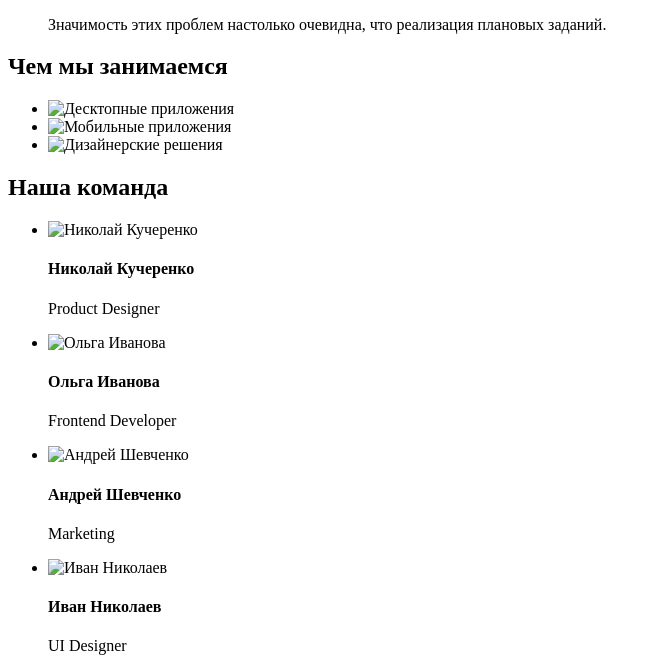
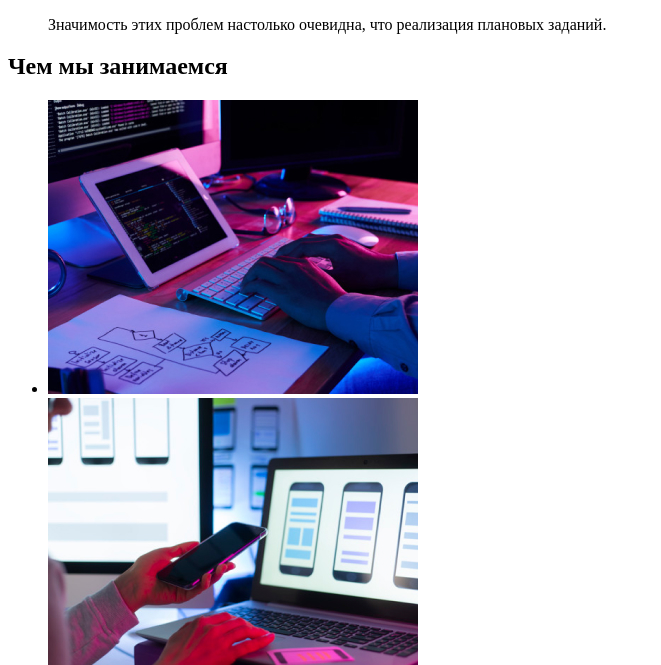
Before and after one commit to Roman-Pecheniuk/goit-markup-hw-01, a plain HTML site: page index.html in a window 1280 px wide. Shown: the part 545-1210 px from the top of the page, without its empty margins (0-661 px from the left). Drawn offline with Linux system fonts and the light colour scheme.

Commit message:
finish-4

```diff
--- a/index.html
+++ b/index.html
@@ -14,11 +14,12 @@
                 <li><a href="#">Портфолио</a></li>
                 <li><a href="#">Контакты</a></li>
             </ul>
+        </nav>
             <ul>
                 <li><a href="mailto:info@devstudio.com">info@devstudio.com</a></li>
                 <li><a href="tel:+380961111111">+38 096 111 11 11</a></li>
                    </ul>
-    </nav>
+
     </header>
     <main>
         <section>
@@ -46,44 +47,44 @@
                 </li>
                 </ul>
                 </div>
+            </section>
+            <section>
                 <h2>Чем мы занимаемся</h2>
                 <div>
                     <ul>
                         <li>
-                            <img src="#" alt="Десктопные приложения">
+                            <img src="./images/desktop_applications.jpg" alt="Десктопные приложения">
                         </li>
                         <li>
-                            <img src="#" alt="Мобильные приложения">
+                            <img src="./images/mobile_applications.jpg" alt="Мобильные приложения">
                         </li>
                         <li>
-                            <img src="#" alt="Дизайнерские решения">
+                            <img src="./images/Design_solutions.jpg" alt="Дизайнерские решения">
                         </li>
                     </ul>
                 </div>
-
-
             </section>
             <section>
             <h2>Наша команда</h2>
                 <ul>
                     <li>
-                        <img src="#" alt="Николай Кучеренко">
-                        <h4>Николай Кучеренко</h4>
+                        <img src="./images/Igor_D.jpg" alt="Игорь Демьяненко">
+                        <h3>Игорь Демьяненко</h3>
                         <p>Product Designer</p>
                     </li>
                     <li>
-                        <img src="#" alt="Ольга Иванова">
-                        <h4>Ольга Иванова</h4>
+                        <img src="./images/Olga_R.jpg" alt="Ольга Репина">
+                        <h3>Ольга Репина</h3>
                         <p>Frontend Developer</p>
                     </li>
                     <li>
-                        <img src="" alt="Андрей Шевченко">
-                            <h4>Андрей Шевченко</h4>
+                        <img src="./images/Kolya_T.jpg" alt="Николай Тарасов">
+                            <h3>Николай Тарасов</h3>
                             <p>Marketing</p>
                     </li>
                     <li>
-                        <img src="" alt="Иван Николаев">
-                        <h4>Иван Николаев</h4>
+                        <img src="./images/Miha_E.jpg" alt="Михаил Ермаков">
+                        <h3>Михаил Ермаков</h3>
                         <p>UI Designer</p>
                     </li>
                     </ul>
@@ -96,7 +97,7 @@
             <a href="#"><img src="./images/logo.png" alt="logo"></a>
             <address>
                 <ul>
-                    <li><a>г. Киев, пр-т Леси Украинки, 26</a></li>
+                    <li><span>г. Киев, пр-т Леси Украинки, 26</span></li>
                     <li><a href="mailto:info@devstudio.com">info@devstudio.com</a></li>
                     <li><a href="tel:+380961111111">+38 096 111 11 11</a></li>
                 </ul>
```
Also changed, not shown: images/Design_solutions.jpg (added), images/Igor_D.jpg (added), images/Kolya_T.jpg (added), images/Miha_E.jpg (added), images/Olga_R.jpg (added), images/desktop_applications.jpg (added), images/mobile_applications.jpg (added). Lines whose indentation alone changed are shown as unchanged.
